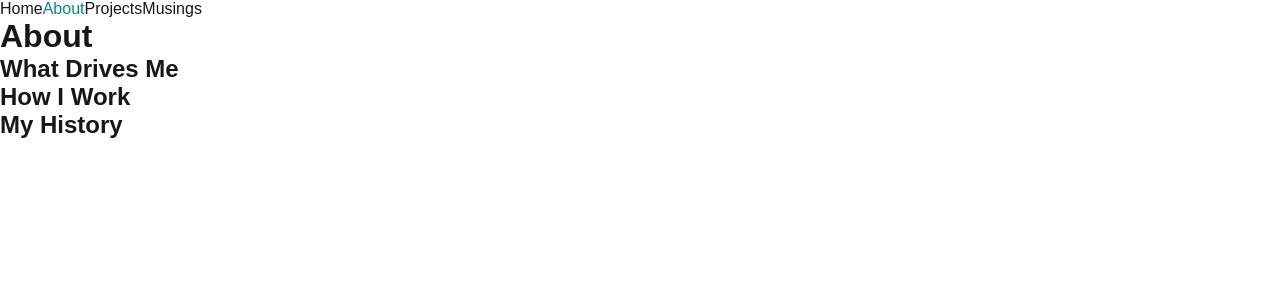
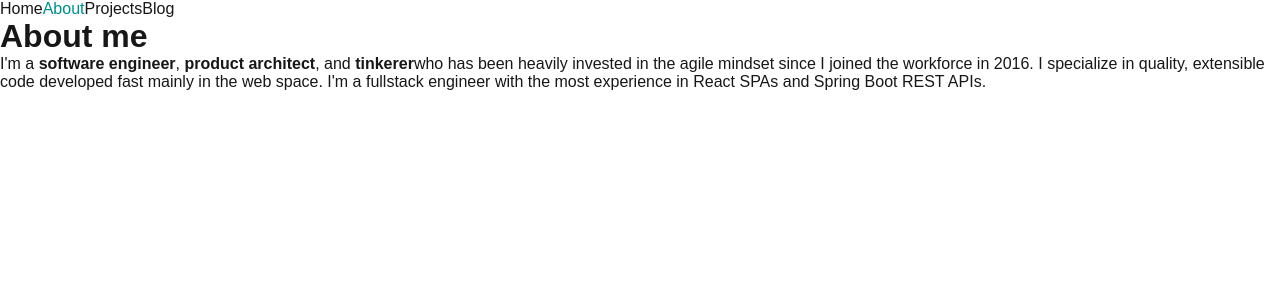
Before and after one commit to LowBudgetMan/lowbudgetman.github.io, a Next.js app: page /about in a window 1280 px wide. Shown: the top 300 px of the page. Built offline with nearby package versions, Linux system fonts and the light colour scheme.

Commit message:
Add basic blurb for about me page

```diff
--- a/src/app/about/page.tsx
+++ b/src/app/about/page.tsx
@@ -4,14 +4,13 @@ import LinkedInLink from "@/components/Logos/LinkedInLink";
 export default function About() {
     return (
         <main>
-            <h1>About</h1>
-            <p></p>
-            <h2>What Drives Me</h2>
-            <p></p>
-            <h2>How I Work</h2>
-            <p></p>
-            <h2>My History</h2>
-            <p></p>
+            <h1 id={"about-me"}>About me</h1>
+            <p>
+                I&apos;m a <strong>software engineer</strong>, <strong>product architect</strong>, and <strong>tinkerer</strong>
+                who has been heavily invested in the agile mindset since I joined the workforce in 2016. I specialize
+                in quality, extensible code developed fast mainly in the web space. I&apos;m a fullstack engineer with the most
+                experience in React SPAs and Spring Boot REST APIs.
+            </p>
             <LinkedInLink />
             <GitHubLink />
         </main>
--- a/src/components/NavLinks/NavLinks.tsx
+++ b/src/components/NavLinks/NavLinks.tsx
@@ -9,7 +9,7 @@ export function NavLinks() {
             <ActiveLink route='/'>Home</ActiveLink>
             <ActiveLink route='/about'>About</ActiveLink>
             <ActiveLink route='/projects'>Projects</ActiveLink>
-            <ActiveLink route='/musings'>Musings</ActiveLink>
+            <ActiveLink route='/blog'>Blog</ActiveLink>
         </nav>
     )
 }
```
Also changed, not shown: src/app/blog/layout.tsx (renamed from src/app/musings/layout.tsx), src/app/blog/page.tsx (renamed from src/app/musings/page.tsx).
